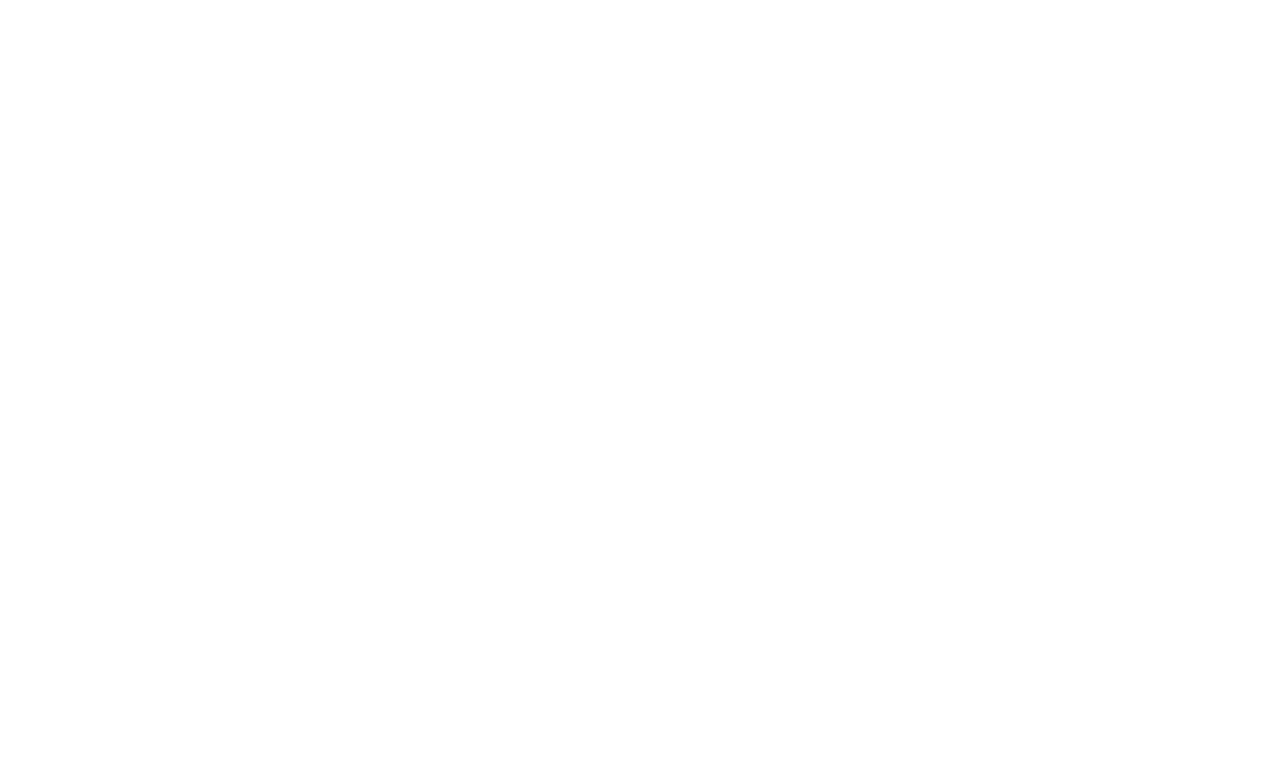
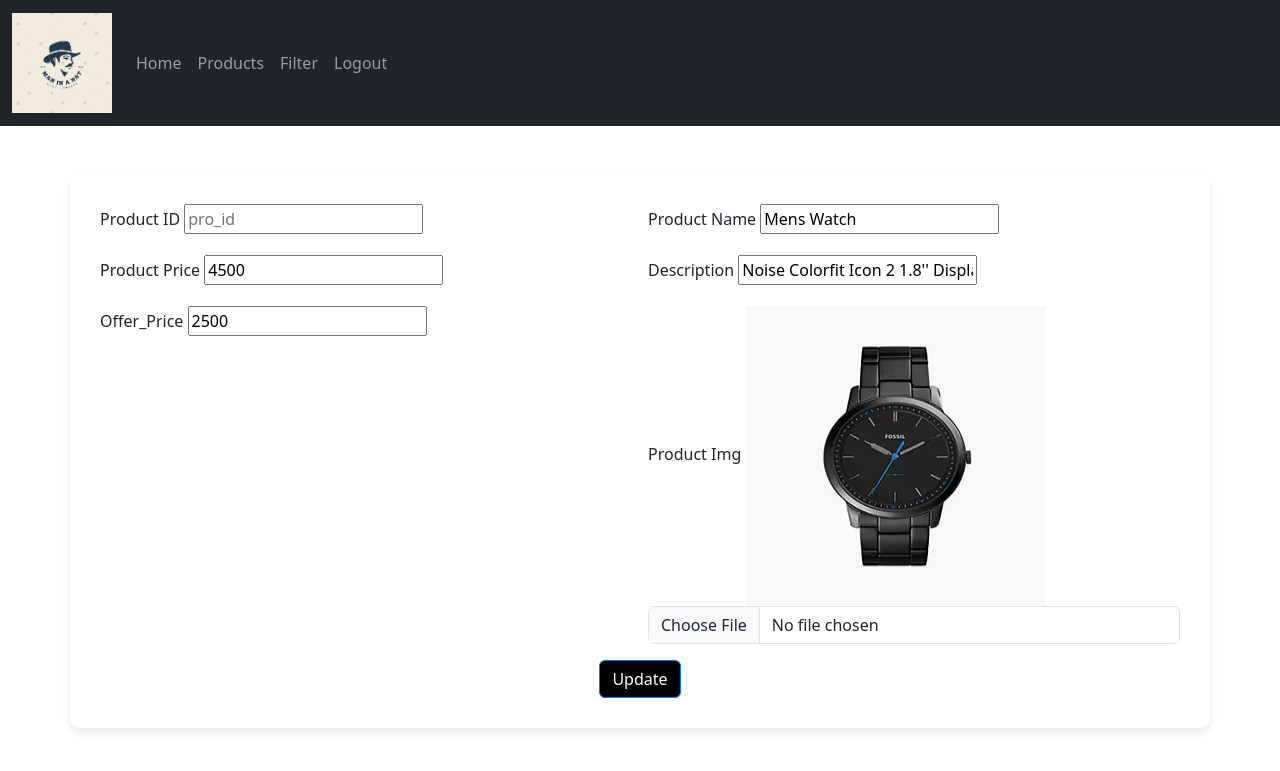
Before and after one commit to alenjoy55/Mens_gadgets, a Django app: page /edit_product/5 in a window 1280 px wide. Before the commit the part shown is empty. Shown: the top 771 px of the page. Run offline with Django 5.2, Linux system fonts and the light colour scheme; data comes from the database, SQL or seed files in the repository; both versions use the stored data as it was after the commit.

Commit message:
update project

```diff
--- a/M_gadgets/app/urls.py
+++ b/M_gadgets/app/urls.py
@@ -10,5 +10,9 @@
     path('add_product',views.add_product),
     path('view_product',views.view_product),
     path('edit_product/<id>',views.edit_product),
+    path('delete_product/<id>',views.delete_product),
+    path('bookings',views.bookings),
+
+
 
 ]
--- a/M_gadgets/app/views.py
+++ b/M_gadgets/app/views.py
@@ -60,6 +60,7 @@
     else:
         return render(shop_login)
     # return render(req,'shop/shop_home.html')
+
 def add_product(req):
     if req.method=='POST':
         id=req.POST['pro_id']
@@ -72,6 +73,7 @@
         data=Product.objects.create(product_id=id,name=name,price=price,description=description,offer_price=offer_price,img=file)
         data.save()
     return render(req,'shop/add_product.html')
+
 def edit_product(req,id):
     Pro=Product.objects.get(pk=id)
     if req.method=='POST':
@@ -80,17 +82,36 @@
         price=req.POST['price']
         description=req.POST['description']
         offer_price=req.POST['offer_price']
-        file=req.FILES.get('img')
-        print(file)
-        if file:
-            Product.objects.filter(pk=id).update(product_id=e_id,name=name,price=price,description=description,offer_price=offer_price,img=file)
+        img=req.FILES.get('img')
+        # print(file)
+        if img:
+            Product.objects.filter(pk=id).update(product_id=e_id,name=name,price=price,description=description,offer_price=offer_price,)
+            data=Product.objects.get(pk=id)
+            data.img=img
+            data.save()
         else:
             Product.objects.filter(pk=id).update(product_id=e_id,name=name,price=price,description=description,offer_price=offer_price)
             return redirect(shop_home)
     return render(req,'shop/edit_product.html',{'data':Pro})
+
+def delete_product(req,id):
+    data=Product.objects.get(pk=id)
+    file=data.img.url
+    file=file.split('/')[-1]
+    os.remove('media/'+file)
+    data.delete()
+    return redirect(shop_home)
+
+def bookings(req):
+
+    return render(req,'shop/bookings.html')
 # ------------user-----------------------
 def user_home(req):
-    return render(req,'user/user_home.html')
+    if 'user' in req.session:
+        product=Product.objects.all()
+        return render(req,'user/user_home.html',{'products':product})
+    # return render(req,'user/user_home.html')
+
 def view_product(req,id):
     log_user=User.objects.get(username=req.session['user'])
     product=Product.objects.get(pk=id)
--- a/M_gadgets/templates/shop/edit_product.html
+++ b/M_gadgets/templates/shop/edit_product.html
@@ -1,11 +1,98 @@
 <!DOCTYPE html>
 <html lang="en">
 <head>
+    {% load static %}
     <meta charset="UTF-8">
     <meta name="viewport" content="width=device-width, initial-scale=1.0">
-    <title>Document</title>
+    <title>Edit_product</title>
+    <link href="https://cdn.jsdelivr.net/npm/bootstrap@5.3.3/dist/css/bootstrap.min.css" rel="stylesheet">
+  <script src="https://cdn.jsdelivr.net/npm/bootstrap@5.3.3/dist/js/bootstrap.bundle.min.js"></script>
+  <style>
+     body {
+            background-color: white;
+        }
+
+        .container {
+            background-color: rgba(255, 255, 255, 0.85);
+            padding: 30px;
+            border-radius: 10px;
+            box-shadow: 0px 4px 8px rgba(0, 0, 0, 0.1);
+        }
+
+        .btn-primary {
+            background-color: #000000;
+            border-color: #007bff;
+        }
+        .btn-primary:hover {
+            background-color: #5e61be;
+            border-color: #0056b3;
+        }
+  </style>
 </head>
 <body>
-
+    <nav class="navbar navbar-expand-sm bg-dark navbar-dark">
+        <div class="container-fluid">
+          <a class="navbar-brand" href="#"> <img src="{% static 'img/m_gadgets.logo.jpg' %}" alt="" style="height: 100px;"></a>
+          <button class="navbar-toggler" type="button" data-bs-toggle="collapse" data-bs-target="#collapsibleNavbar">
+            <span class="navbar-toggler-icon"></span>
+          </button>
+          <div class="collapse navbar-collapse" id="collapsibleNavbar">
+            <ul class="navbar-nav">
+              <li class="nav-item">
+                <a class="nav-link" href="#">Home</a>
+              </li>
+              <li class="nav-item">
+                <a class="nav-link" href="">Products</a>
+              </li>
+              <!-- <li class="nav-item">
+                <a class="nav-link" href="add_product">Add Product</a>
+              </li>     -->
+              <li class="nav-item">
+                <a class="nav-link" href="">Filter</a>
+              </li>
+              <!-- <li class="nav-item">
+                <a class="nav-link" href="bookings">Bookings</a>
+              </li> -->
+            <li class="nav-item">
+                <a href="logout" class="nav-link">Logout</a>
+            </li>
+            </ul>
+          </div>
+        </div>
+      </nav>
+      <div class="container mt-5">
+        <form action="" method="post" enctype="multipart/form-data" class="row g-3">
+        {% csrf_token %}
+        <div class="col-md-6">
+            <label for="pro_id" class="form-label">Product ID</label>
+            <input type="text" name="pro_id" id="pro_id" placeholder="pro_id" value="{{data.Product_id}}">
+        </div>
+        <div class="col-md-6">
+            <label for="name" class="form-label">Product Name</label>
+            <input type="text" name="name" id="name" placeholder="name" value="{{data.name}}">
+        </div>
+        <div class="col-md-6">
+            <label for="price" class="form-label">Product Price</label>
+            <input type="number" name="price" id="price" placeholder="price" value="{{data.price}}">
+        </div>
+        <div class="col-md-6">
+            <label for="description" class="form-label">Description</label>
+            <input type="text" name="description" id="description" placeholder="description" value="{{data.description}}">
+        </div>
+        <div class="col-md-6">
+            <label for="offer_price" class="form-label">Offer_Price</label>
+            <input type="number" name="offer_price" id="offer_price" placeholder="offer price" value="{{data.offer_price}}">
+        </div>
+        <div class="col-md-6">
+            <label for="img" class="form-label">Product Img</label>
+            <img src="{{data.img.url}}" alt="" style="width: 300px; height: 300px;">
+            <input type="file" name="img" id="img" class="form-control">
+        </div>
+        <div class="col-12 text-center">
+            <button type="submit" class="btn btn-primary">Update</button>
+            <!-- <input type="submit" value="Update">  -->
+        </div>
+    </form>
+</div>
 </body>
 </html>
```
Also changed, not shown: M_gadgets/templates/shop/bookings.html (added, +68 -0 lines), M_gadgets/templates/shop/shop_home.html (+9 -3 lines), M_gadgets/db.sqlite3, M_gadgets/media/shoes.webp (added), M_gadgets/media/watchs.webp (added).
